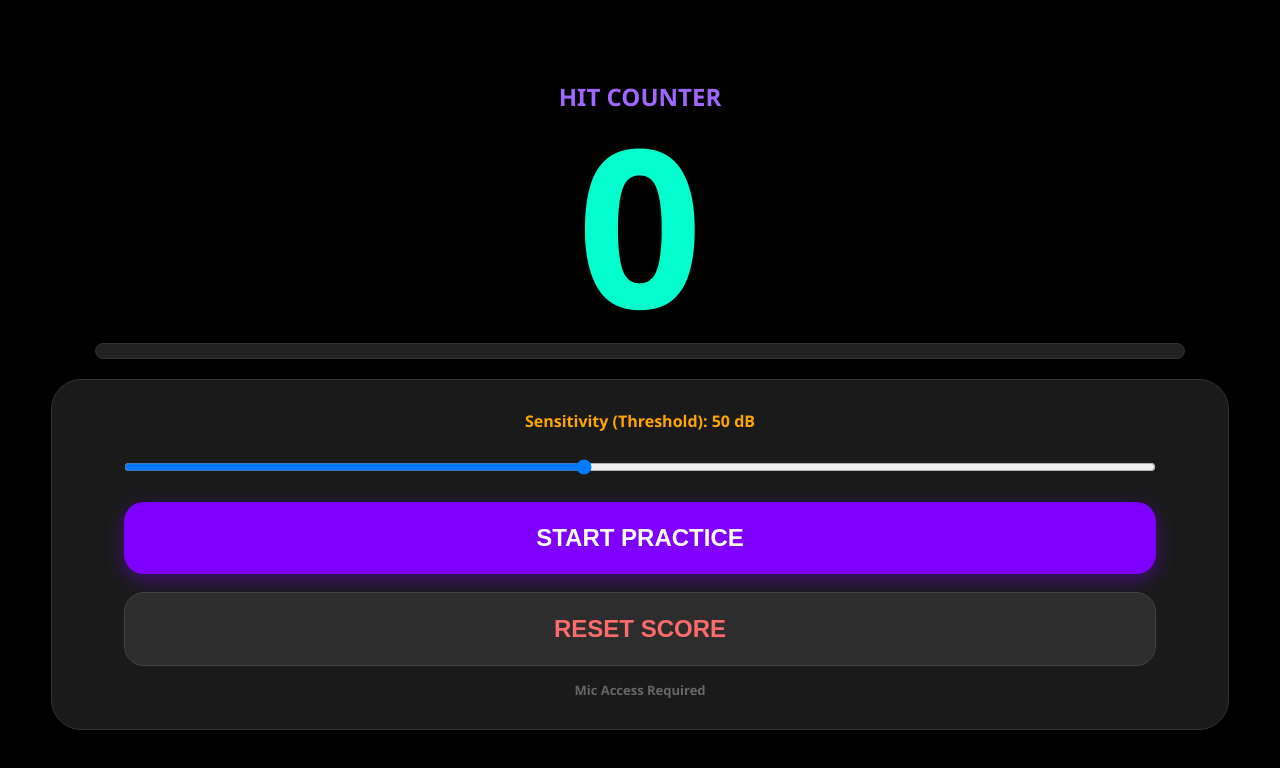
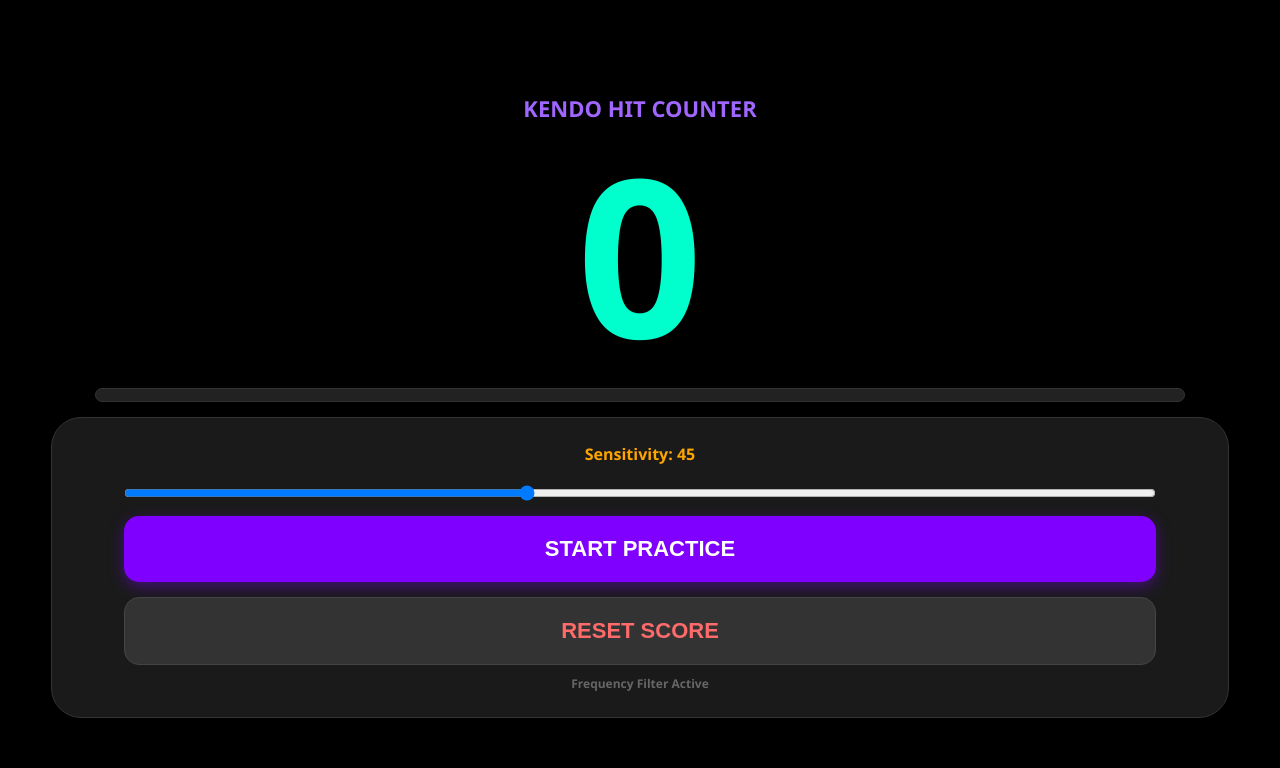
Before and after one commit to sangoh0215-cretasiska/Kendo-Counter, a plain HTML site: page index.html in a window 1280 px wide. Drawn offline with Linux system fonts and the light colour scheme.

Commit message:
Update index.html

```diff
--- a/index.html
+++ b/index.html
@@ -3,88 +3,41 @@
 <head>
     <meta charset="UTF-8">
     <meta name="viewport" content="width=device-width, initial-scale=1.0, maximum-scale=1.0, user-scalable=no">
-    <title>Kendo Hit Counter Pro</title>
-    <meta name="apple-mobile-web-app-capable" content="yes">
-    <meta name="mobile-web-app-capable" content="yes">
-
+    <title>Kendo Counter Pro</title>
     <style>
-        body {
-            font-family: 'Segoe UI', sans-serif;
-            text-align: center;
-            background: #000000;
-            color: white;
-            margin: 0;
-            padding: 0;
-            height: 100vh;
-            display: flex;
-            flex-direction: column;
-            justify-content: center; /* 세로 중앙 정렬 */
-        }
-
-        h1 { color: #A066FF; font-size: 24px; font-weight: bold; margin: 10px 0; }
-        #count { font-size: 220px; font-weight: bold; margin: -10px 0; color: #00FFCC; line-height: 1; }
-
-        .meter-container { width: 85%; height: 14px; background: #222; margin: 20px auto; border-radius: 10px; overflow: hidden; border: 1px solid #333; }
-        #meter { width: 0%; height: 100%; background: linear-gradient(90deg, #00FFCC, #00FF88); }
-
-        /* 두 번째 이미지처럼 박스를 더 꽉 차게 조절 */
-        .control-panel {
-            background: #1a1a1a;
-            width: 92%;
-            margin: 0 auto;
-            padding: 30px 15px;
-            border-radius: 30px;
-            border: 1px solid #333;
-            box-sizing: border-box;
-        }
-
-        .label-text { color: #FFA500; font-weight: bold; font-size: 16px; margin-bottom: 10px; display: block; }
-        input[type=range] { width: 90%; margin: 15px 0; accent-color: #007BFF; height: 20px; }
-
-        .button-group { display: flex; flex-direction: column; gap: 18px; align-items: center; margin-top: 10px; width: 100%; }
-
-        button {
-            padding: 22px 0;
-            font-size: 24px;
-            cursor: pointer;
-            border-radius: 20px;
-            border: none;
-            font-weight: bold;
-            width: 90%;
-            transition: 0.2s;
-        }
-
-        /* 카톡 브라우저의 쨍한 보라색 재현 */
-        .btn-start { background: #7F00FF !important; color: white !important; box-shadow: 0 6px 20px rgba(127, 0, 255, 0.4); }
-        .btn-reset { background: #2d2d2d; color: #FF6B6B; border: 1px solid #444; }
-
-        button:active { transform: scale(0.95); opacity: 0.9; }
-        .status-text { color: #666; font-size: 13px; margin-top: 15px; font-weight: bold; }
+        body { font-family: 'Segoe UI', sans-serif; text-align: center; background: #000; color: white; margin: 0; display: flex; flex-direction: column; justify-content: center; height: 100vh; }
+        h1 { color: #A066FF; font-size: 22px; margin: 10px 0; }
+        #count { font-size: 220px; font-weight: bold; color: #00FFCC; line-height: 1; margin: 10px 0; }
+        .meter-container { width: 85%; height: 12px; background: #222; margin: 15px auto; border-radius: 10px; overflow: hidden; border: 1px solid #333; }
+        #meter { width: 0%; height: 100%; background: #00FFCC; transition: width 0.05s; }
+        .control-panel { background: #1a1a1a; width: 92%; margin: 0 auto; padding: 25px 15px; border-radius: 30px; border: 1px solid #333; box-sizing: border-box; }
+        .label-text { color: #FFA500; font-weight: bold; font-size: 16px; display: block; margin-bottom: 5px; }
+        input[type=range] { width: 90%; margin: 15px 0; accent-color: #007BFF; }
+        .button-group { display: flex; flex-direction: column; gap: 15px; align-items: center; width: 100%; }
+        button { padding: 20px 0; font-size: 22px; border-radius: 15px; border: none; font-weight: bold; width: 90%; transition: 0.2s; }
+        .btn-start { background: #7F00FF; color: white; box-shadow: 0 5px 15px rgba(127, 0, 255, 0.4); }
+        .btn-reset { background: #333; color: #FF6B6B; border: 1px solid #444; }
+        .status-text { color: #666; font-size: 12px; margin-top: 10px; font-weight: bold; }
     </style>
 </head>
 <body>
-    <h1>HIT COUNTER</h1>
+    <h1>KENDO HIT COUNTER</h1>
     <div id="count">0</div>
-
-    <div class="meter-container">
-        <div id="meter"></div>
-    </div>
-
+    <div class="meter-container"><div id="meter"></div></div>
     <div class="control-panel">
-        <span class="label-text">Sensitivity (Threshold): <span id="sensVal">50</span> dB</span>
-        <input type="range" id="sensitivity" min="10" max="100" value="50" oninput="updateSens(this.value)">
-
+        <span class="label-text">Sensitivity: <span id="sensVal">45</span></span>
+        <input type="range" id="sensitivity" min="10" max="100" value="45" oninput="updateSens(this.value)">
         <div class="button-group">
             <button class="btn-start" id="mainBtn" onclick="startApp()">START PRACTICE</button>
             <button class="btn-reset" onclick="resetCount()">RESET SCORE</button>
         </div>
-        <div id="status" class="status-text">Mic Access Required</div>
+        <div id="status" class="status-text">Frequency Filter Active</div>
     </div>
 
     <script>
         let count = 0;
         let isThrottled = false;
-        let threshold = 50;
+        let threshold = 45;
 
         function updateSens(val) {
             threshold = parseInt(val);
@@ -100,28 +53,45 @@
             try {
                 const stream = await navigator.mediaDevices.getUserMedia({ audio: true });
                 const audioContext = new (window.AudioContext || window.webkitAudioContext)();
+
+                // 1. 주파수 필터 추가 (BiquadFilter)
+                const filter = audioContext.createBiquadFilter();
+                filter.type = "highpass"; // 고음만 통과시킴
+                filter.frequency.value = 1000; // 1000Hz 이하(발구름 등 저음) 무시
+
+                const source = audioContext.createMediaStreamSource(stream);
                 const analyser = audioContext.createAnalyser();
-                const microphone = audioContext.createMediaStreamSource(stream);
                 analyser.fftSize = 256;
-                microphone.connect(analyser);
+
+                // 마이크 -> 필터 -> 분석기 순서로 연결
+                source.connect(filter);
+                filter.connect(analyser);
+
                 const dataArray = new Uint8Array(analyser.frequencyBinCount);
 
-                document.getElementById('status').innerText = "LISTENING... GO!";
+                document.getElementById('status').innerText = "FILTERING NOISE... GO!";
                 const mainBtn = document.getElementById('mainBtn');
-                mainBtn.innerText = "RUNNING";
+                mainBtn.innerText = "LISTENING";
                 mainBtn.style.background = "#444";
                 mainBtn.disabled = true;
 
                 function checkAudio() {
                     analyser.getByteFrequencyData(dataArray);
-                    let volume = dataArray.reduce((a, b) => a + b) / dataArray.length;
-                    document.getElementById('meter').style.width = Math.min(volume * 2, 100) + "%";
+                    // 타이어 소리가 많이 분포된 고주파 영역(800Hz 이상) 위주로 계산
+                    let volume = 0;
+                    for(let i = 10; i < dataArray.length; i++) { // 저음역대 i < 10 구간 무시
+                        volume += dataArray[i];
+                    }
+                    volume = volume / (dataArray.length - 10);
+
+                    document.getElementById('meter').style.width = Math.min(volume * 3, 100) + "%";
 
                     if (volume > threshold && !isThrottled) {
                         count++;
                         document.getElementById('count').innerText = count;
                         isThrottled = true;
-                        setTimeout(() => { isThrottled = false; }, 300);
+                        // 타격 후 0.25초 동안은 다른 소리를 무시 (발구름 방지)
+                        setTimeout(() => { isThrottled = false; }, 250);
                     }
                     requestAnimationFrame(checkAudio);
                 }
```
